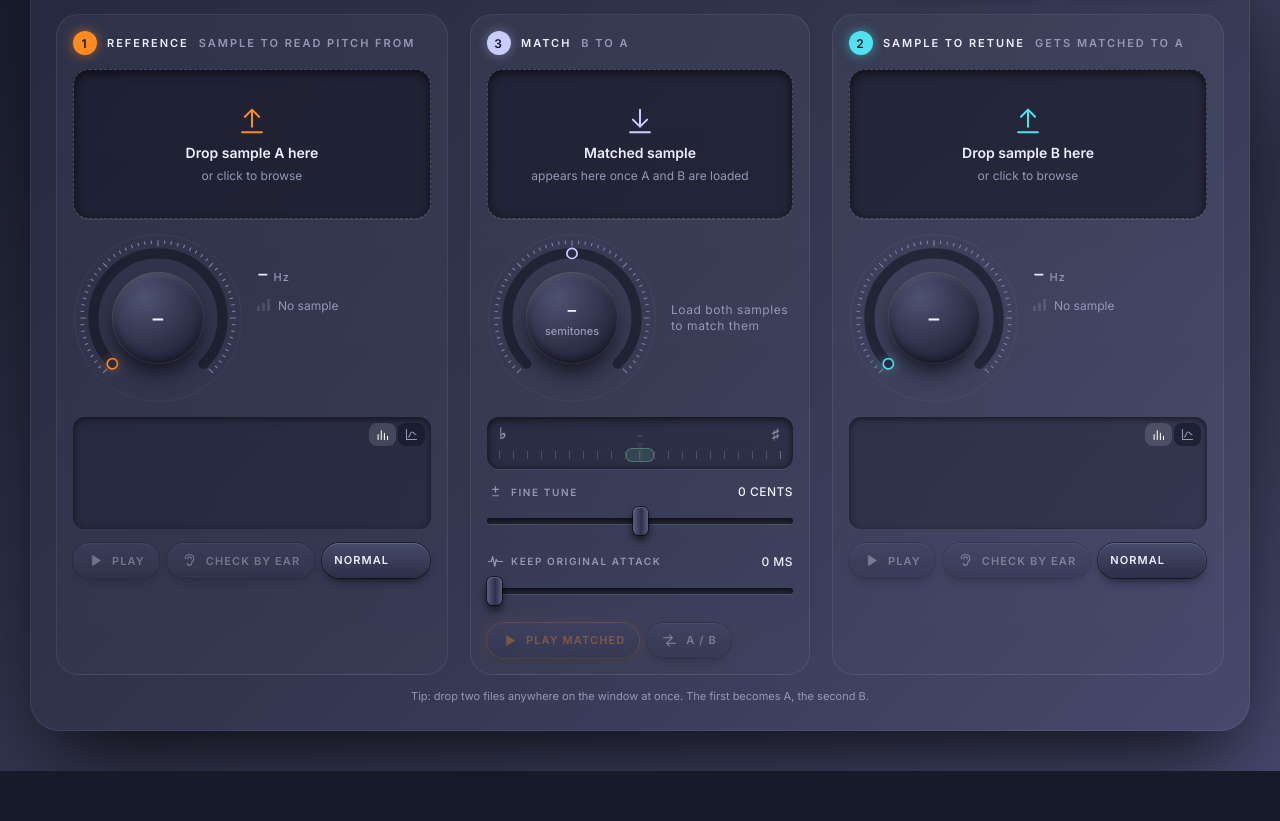
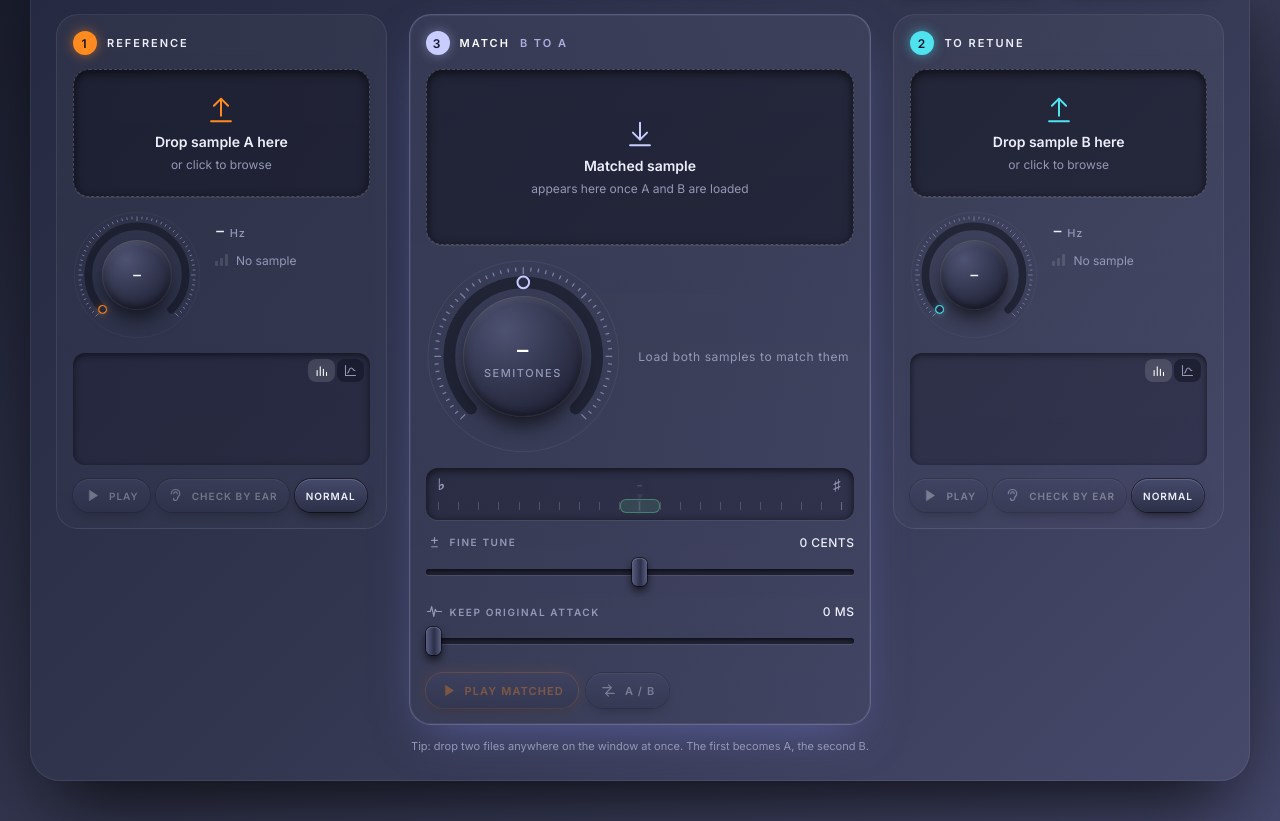
Before and after one commit to frankwtierney/drumpm, a website with bundled scripts: page web/index.html in a window 1280 px wide. Shown: the part 95-916 px from the top of the page. Before the commit the page ends 866 px from the top, so only its background shows below. Built offline with nearby package versions, Linux system fonts and the light colour scheme.

Commit message:
Make the match column the visual lead; shrink the sample dials
Co-Authored-By: Claude Sonnet 5.5 <noreply@anthropic.com>
Claude-Session: https://claude.ai/code/session_016VCyhUueN6pZkZ3i3r9kf1

```diff
--- a/web/index.html
+++ b/web/index.html
@@ -44,7 +44,7 @@
   .fill svg.i { fill:currentColor; stroke-width:1; }
 
   /* workflow layout */
-  .stage { display:grid; grid-template-columns:1fr 340px 1fr; gap:22px; margin-top:20px; align-items:stretch; }
+  .stage { display:grid; grid-template-columns:minmax(0,1fr) minmax(380px,1.4fr) minmax(0,1fr); gap:22px; margin-top:20px; align-items:stretch; }
   @media (max-width:1040px) { .stage { grid-template-columns:1fr 1fr; } .match { grid-column:1 / -1; order:3; } }
   @media (max-width:640px) { .stage { grid-template-columns:1fr; } }
   .card { background:linear-gradient(180deg,#ffffff0b,#ffffff04); border:1px solid var(--faint); border-radius:22px; padding:16px; display:flex; flex-direction:column; gap:14px; }
@@ -189,6 +189,26 @@
   .tn-needle::before { top:-4px; border-width:4px; border-top-width:5px; margin-left:-4px; }
   .tn-note { margin-top:3px; min-height:0; font-size:10px; line-height:1.3; }
   .tn-note:empty { display:none; }
+
+  /* hierarchy: the match column leads, the sample columns support it */
+  .stage { align-items:start; }
+  .card.m { background:linear-gradient(180deg,#c9ccff14,#c9ccff06); border-color:#c9ccff40; box-shadow:0 0 0 1px #c9ccff14 inset, 0 18px 50px -18px #6e72c8aa; }
+  .card:not(.m) .read { grid-template-columns:128px 1fr; }
+  .card:not(.m) .zone { height:128px; }
+  .card:not(.m) .note { font-size:clamp(15px,1.5vw,19px); }
+  .card:not(.m) .cents { font-size:10px; }
+  .card:not(.m) .hz { font-size:19px; }
+  .card.m .zone { height:176px; }
+  .card.m .read { grid-template-columns:minmax(190px,0.9fr) 1fr; gap:18px; }
+  .card.m .big { font-size:clamp(26px,2.8vw,36px); }
+  .card.m .cents { font-size:11px; letter-spacing:.14em; text-transform:uppercase; }
+  .card.m .verdict { font-size:15px; }
+  .card.m .step { color:#c9ccffcc; } .card.m .step b { color:#fff; }
+
+  .card.m .cap { inset:19%; } .card.m .big { font-size:clamp(22px,2.2vw,28px); }
+  .card:not(.m) .actions { gap:6px; flex-wrap:nowrap; }
+  .card:not(.m) .actions button, .card:not(.m) .actions select { padding:8px 11px; font-size:10px; }
+  .card:not(.m) .step { white-space:nowrap; }
 </style>
 </head>
 <body>
@@ -213,7 +233,7 @@
   <div class="stage">
     <!-- 1: reference -->
     <section class="card a" id="cardA">
-      <div class="step"><span class="n">1</span><b>Reference</b> sample to read pitch from</div>
+      <div class="step"><span class="n">1</span><b>Reference</b></div>
       <div class="zone drop" data-slot="A" tabindex="0" role="button" aria-label="Drop reference sample A, or press Enter to browse">
         <canvas id="wA"></canvas>
         <div class="empty"><svg class="i" viewBox="0 0 24 24"><path d="M12 16V4m0 0L7 9m5-5l5 5M5 20h14"/></svg><b>Drop sample A here</b><span>or click to browse</span></div>
@@ -239,7 +259,7 @@
       <div class="actions">
         <button class="fill" id="playA" disabled title="Play A"><svg class="i" viewBox="0 0 24 24"><path d="M8 5l11 7-11 7z"/></svg>Play</button>
         <button id="earA" disabled title="Plays your sample with a tone at the detected pitch so you can check it by ear"><svg class="i" viewBox="0 0 24 24"><path d="M6 9.5a6 6 0 1 1 12 0c0 3.2-3.2 3.8-3.2 6.7a2.8 2.8 0 0 1-5.6 0"/><path d="M9.5 9.5a2.5 2.5 0 0 1 5 0"/></svg>Check by ear</button>
-        <select id="octA" title="Play the ear check lower, where the ring is easier to hear"><option value="0">Normal</option><option value="-12">1 oct down</option><option value="-24">2 oct down</option></select>
+        <select id="octA" title="Play the ear check lower, where the ring is easier to hear"><option value="0">Normal</option><option value="-12">&minus;1 oct</option><option value="-24">&minus;2 oct</option></select>
       </div>
     </section>
 
@@ -280,7 +300,7 @@
 
     <!-- 2: sample to retune -->
     <section class="card b" id="cardB">
-      <div class="step"><span class="n">2</span><b>Sample to retune</b> gets matched to A</div>
+      <div class="step"><span class="n">2</span><b>To retune</b></div>
       <div class="zone drop" data-slot="B" tabindex="0" role="button" aria-label="Drop sample B to retune, or press Enter to browse">
         <canvas id="wB"></canvas>
         <div class="empty"><svg class="i" viewBox="0 0 24 24"><path d="M12 16V4m0 0L7 9m5-5l5 5M5 20h14"/></svg><b>Drop sample B here</b><span>or click to browse</span></div>
@@ -306,7 +326,7 @@
       <div class="actions">
         <button class="fill" id="playB" disabled title="Play B"><svg class="i" viewBox="0 0 24 24"><path d="M8 5l11 7-11 7z"/></svg>Play</button>
         <button id="earB" disabled title="Plays your sample with a tone at the detected pitch so you can check it by ear"><svg class="i" viewBox="0 0 24 24"><path d="M6 9.5a6 6 0 1 1 12 0c0 3.2-3.2 3.8-3.2 6.7a2.8 2.8 0 0 1-5.6 0"/><path d="M9.5 9.5a2.5 2.5 0 0 1 5 0"/></svg>Check by ear</button>
-        <select id="octB" title="Play the ear check lower, where the ring is easier to hear"><option value="0">Normal</option><option value="-12">1 oct down</option><option value="-24">2 oct down</option></select>
+        <select id="octB" title="Play the ear check lower, where the ring is easier to hear"><option value="0">Normal</option><option value="-12">&minus;1 oct</option><option value="-24">&minus;2 oct</option></select>
       </div>
     </section>
   </div>
```
